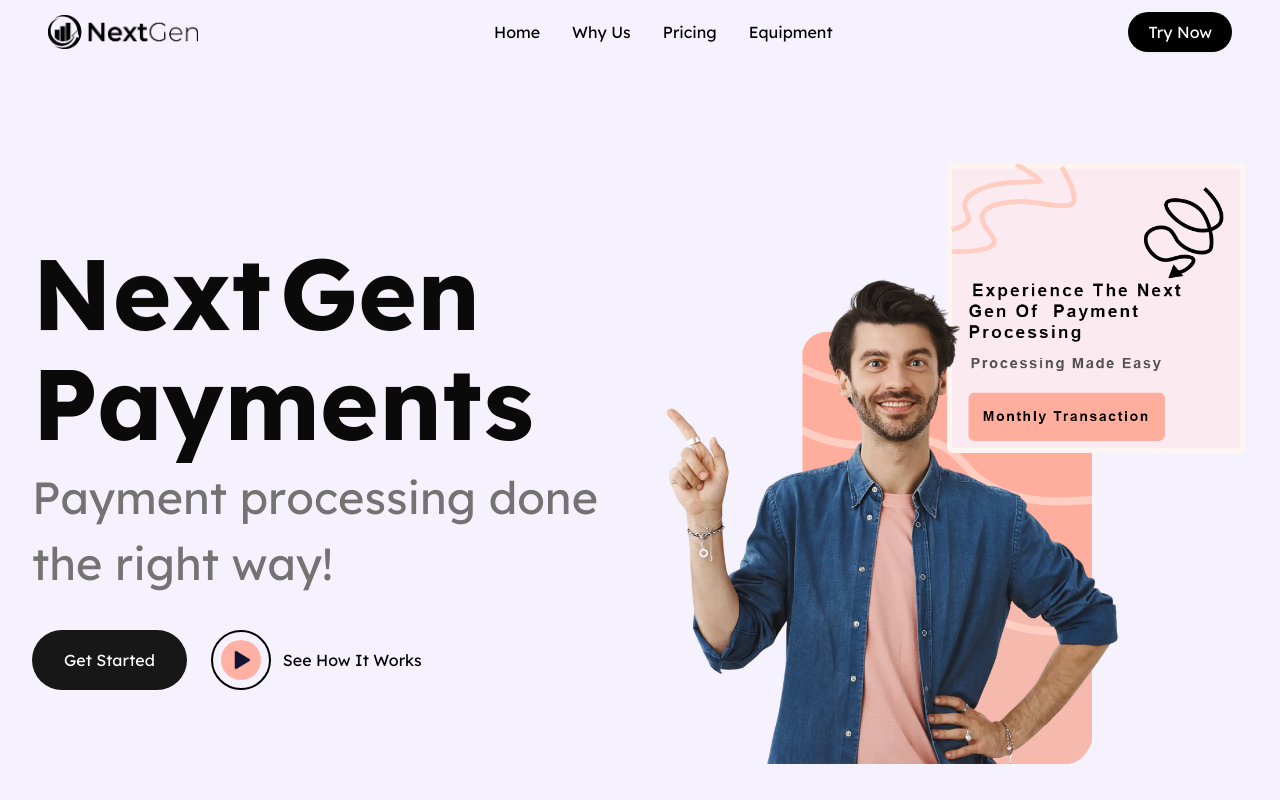
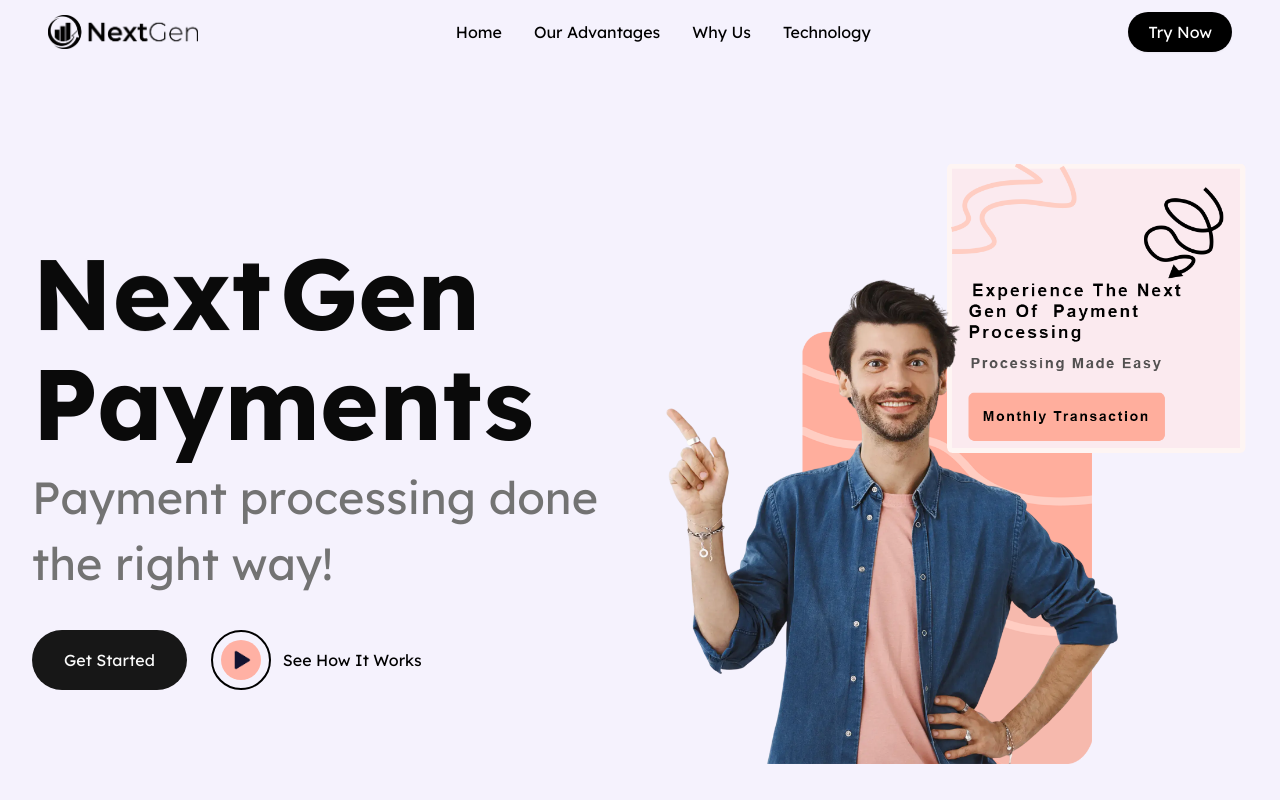
Before and after one commit to haris386/NextGen-AI-website, a Next.js app: page / in a window 1280 px wide. Shown: the top 800 px of the page. Built offline with nearby package versions, Linux system fonts and the light colour scheme.

Commit message:
Changes 1 tabs

```diff
--- a/src/app/page.js
+++ b/src/app/page.js
@@ -11,21 +11,27 @@
   return (
     <main className="relative">
   <Navbar />
-      <div>
+
+  <div id="home">
     <HeroSection />
   </div>
-      <div className="mt-20 mb-10">
+
+  <div id="ouradvantages" className="mt-20 mb-10">
     <IntroSection />
   </div>
-      <div className="mb-10">
+
+  <div id="whyus" className="mb-10">
     <WhyChooseUs />
   </div>
-      <div className="my-10">
+
+  <div id="technology" className="my-10">
     <EquipmentAndTechnology />
   </div>
+
   <div className="mt-5">
     <Footer />
   </div>
 </main>
+
   );
 }
--- a/src/components/Footer.jsx
+++ b/src/components/Footer.jsx
@@ -28,28 +28,14 @@
           {/* Quick Links Column */}
           <div className="md:w-1/5 text-left space-y-3">
             <h3 className="text-black font-semibold text-lg">Quick Links</h3>
-            <ul className="flex flex-col space-y-4 text-gray-700 text-base">
-              <li>
-                <a href="#" className="hover:underline">
-                  Home
-                </a>
-              </li>
-              <li>
-                <a href="#" className="hover:underline">
-                  Why Us
-                </a>
-              </li>
-              <li>
-                <a href="#" className="hover:underline">
-                  Pricing
-                </a>
-              </li>
-              <li>
-                <a href="#" className="hover:underline">
-                  Equipment
-                </a>
-              </li>
-            </ul>
+           <ul className="flex flex-col space-y-4 text-gray-700 text-base">
+  <li><a href="#home" className="hover:underline">Home</a></li>
+  <li><a href="#ouradvantages" className="hover:underline">Our Advantages</a></li>
+  <li><a href="#whyus" className="hover:underline">Why Us</a></li>
+  <li><a href="#technology" className="hover:underline">Technology</a></li>
+</ul>
+
+
           </div>
 
           {/* Contact Column */}
--- a/src/components/IntroSection.jsx
+++ b/src/components/IntroSection.jsx
@@ -11,8 +11,8 @@
       <div
         className="
           absolute
-          top-[420px] left-[-15px]              /* MOBILE POSITION */
-          md:top-[-80px] md:left-0              /* DESKTOP ORIGINAL */
+          top-[420px] left-[-15px]
+          md:top-[-80px] md:left-0
           pointer-events-none select-none
         "
       >
--- a/src/components/Navbar.jsx
+++ b/src/components/Navbar.jsx
@@ -6,12 +6,19 @@
 
 export default function Navbar() {
   const [isOpen, setIsOpen] = useState(false);
-  const menuItems = ["Home", "Why Us", "Pricing", "Equipment"];
+
+  const menuItems = [
+    { name: "Home", id: "home" },
+    { name: "Our Advantages", id: "ouradvantages" },
+    { name: "Why Us", id: "whyus" },
+    { name: "Technology", id: "technology" },
+  ];
 
   return (
     <nav className="w-full bg-[#f5f2fd]">
       <div className="max-w-7xl mx-auto px-6 sm:px-8 lg:px-12 h-16 flex items-center justify-between">
-        {/* Left: Logo */}
+
+        {/* Logo */}
         <div className="flex items-center">
           <Image
             src="/logos/NextGen.png"
@@ -25,28 +32,29 @@
         {/* Desktop Menu */}
         <ul className="hidden md:flex justify-center space-x-8 text-black font-medium">
           {menuItems.map((item) => (
-            <li
-              key={item}
+            <li key={item.id}>
+              <a
+                href={`#${item.id}`}
                 className="hover:text-primary cursor-pointer transition-colors"
               >
-              {item}
+                {item.name}
+              </a>
             </li>
           ))}
         </ul>
 
         {/* Desktop CTA */}
         <div className="hidden md:flex justify-end">
+          <a href="#pricing">
             <button className="px-5 py-2 rounded-full bg-black text-white font-medium shadow-sm hover:opacity-90 transition">
               Try Now
             </button>
+          </a>
         </div>
 
-        {/* Mobile Hamburger - Right Aligned */}
+        {/* Mobile Hamburger */}
         <div className="md:hidden flex justify-end">
-          <button
-            onClick={() => setIsOpen(!isOpen)}
-            className="text-gray-700 focus:outline-none"
-          >
+          <button onClick={() => setIsOpen(!isOpen)} className="text-gray-700">
             {isOpen ? <X size={24} /> : <Menu size={24} />}
           </button>
         </div>
@@ -57,19 +65,21 @@
         <div className="md:hidden bg-[#f5f2fd] w-full shadow-lg py-6">
           <ul className="flex flex-col items-center justify-center space-y-4 text-black font-medium">
             {menuItems.map((item) => (
-              <li
-                key={item}
-                className="hover:text-primary cursor-pointer transition-colors list-none"
-                onClick={() => setIsOpen(false)}
+              <li key={item.id} onClick={() => setIsOpen(false)}>
+                <a
+                  href={`#${item.id}`}
+                  className="hover:text-primary cursor-pointer transition-colors"
                 >
-                {item}
+                  {item.name}
+                </a>
               </li>
             ))}
 
-            {/* Mobile CTA */}
+            <a href="#pricing" onClick={() => setIsOpen(false)}>
               <button className="px-6 py-2 rounded-full bg-black text-white font-medium shadow-sm hover:opacity-90 transition">
                 Try Now
               </button>
+            </a>
           </ul>
         </div>
       )}
```
Lines whose indentation alone changed are shown as unchanged.
